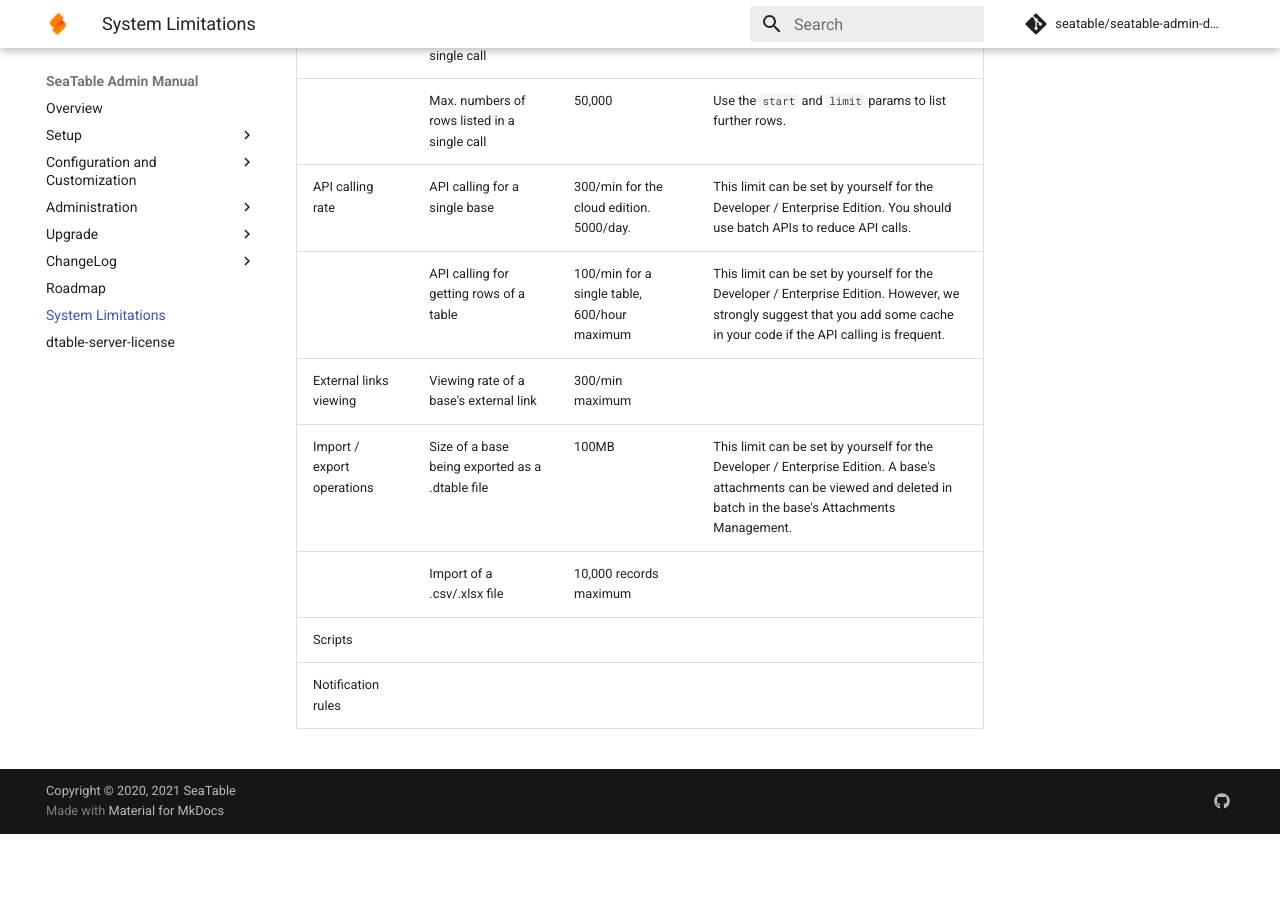
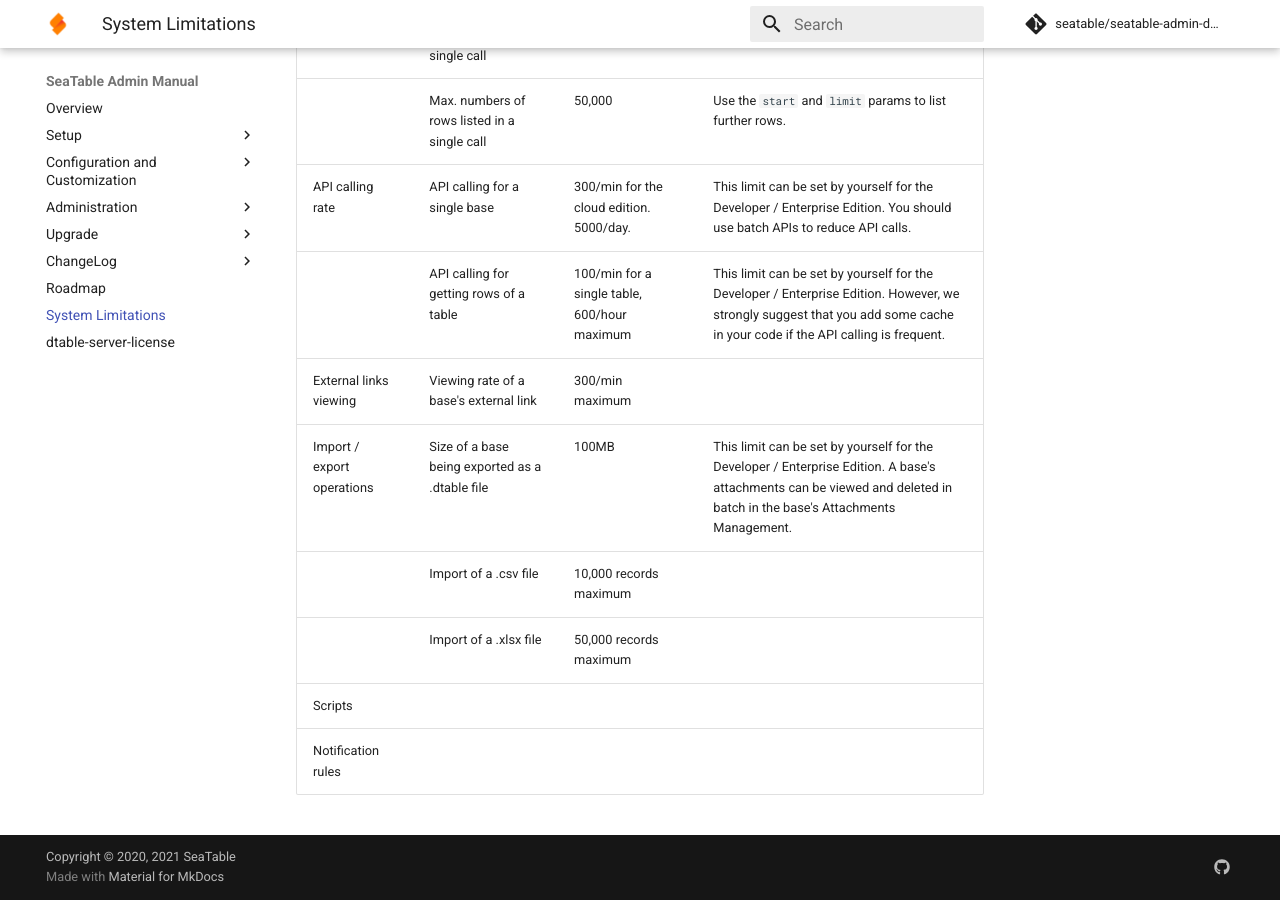
Before and after one commit to seatable/seatable-admin-docs, an MkDocs documentation site: the page built from manual/limitations/system_limitations.md, in a window 1280 px wide and 900 px high, scrolled down 761 px. Built offline with MkDocs 1.6.1 and Material for MkDocs 9.7.7, drawn with Linux system fonts in a browser that asks for light colours; comment, search, counter and statistics services are not loaded; before the commit the page ends 1595 px from its top, so only the background shows below that.

Commit message:
Update system_limitations.md

```diff
--- a/manual/limitations/system_limitations.md
+++ b/manual/limitations/system_limitations.md
@@ -16,6 +16,7 @@
 |                            | API calling for getting rows of a table | 100/min for a single table,  600/hour maximum | This limit can be set by yourself for the Developer / Enterprise Edition. However, we strongly suggest that you add some cache in your code if the API calling is frequent. |
 | External links viewing     | Viewing rate of a base's external link  | 300/min maximum                               |                                                              |
 | Import / export operations | Size of a base being exported as a .dtable file  | 100MB                                         | This limit can be set by yourself for the Developer / Enterprise Edition. A base's attachments can be viewed and deleted in batch in the base's Attachments Management.         |
-|                            | Import of a .csv/.xlsx file                        | 10,000 records maximum                         |                                                              |
+|                            | Import of a .csv file                        | 10,000 records maximum                         |                                                              |
+|                            | Import of a .xlsx file                        | 50,000 records maximum                         |                                                              |
 | Scripts                    |                                          |                                               |                                                              |
 | Notification rules         |                                          |                                               |                                                              |
```
